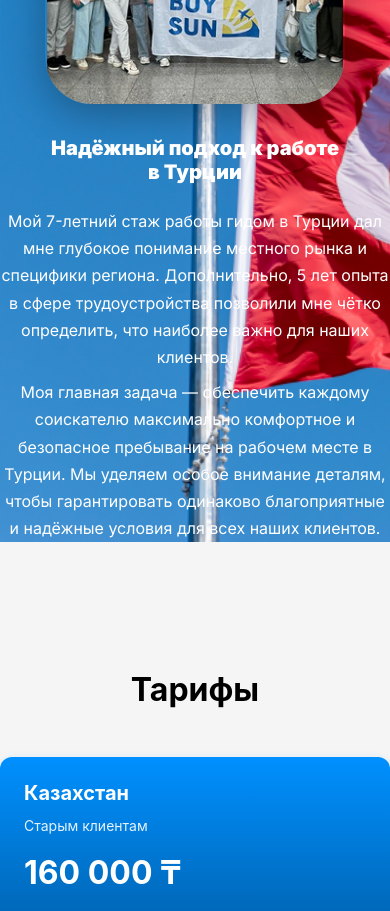
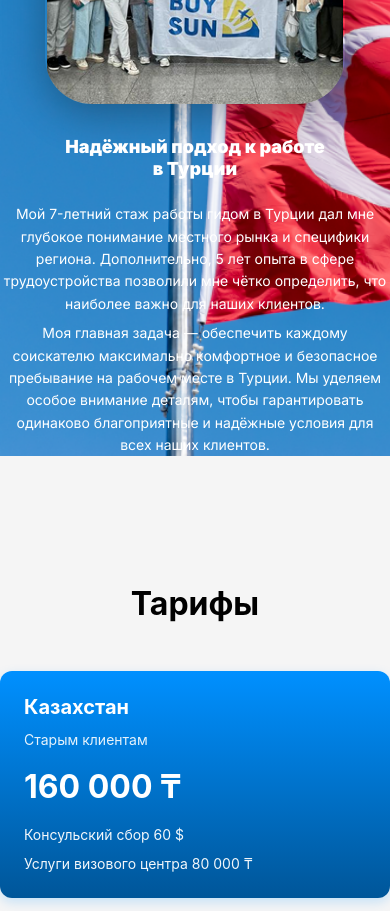
Before and after one commit to idrisqtt/buy-sun_landingpage, a React (Vite) app: page / in a window 390 px wide. Shown: the part 1840-2751 px from the top of the page. Built offline with nearby package versions, Linux system fonts and the light colour scheme.

Commit message:
Reduce Section 3 text size and increase width to decrease height

```diff
--- a/src/Section3.css
+++ b/src/Section3.css
@@ -61,9 +61,9 @@
 .section3-text {
   display: flex;
   flex-direction: column;
-  gap: clamp(1rem, 2vw, 1.5rem);
+  gap: clamp(0.75rem, 1.5vw, 1.25rem);
   color: var(--text-white);
-  max-width: 600px;
+  max-width: 800px;
   width: 100%;
   flex: 1;
   text-align: left;
@@ -74,7 +74,7 @@
 
 .section3-title {
   font-family: 'Inter', sans-serif;
-  font-size: clamp(24px, 4vw, 39px);
+  font-size: clamp(20px, 3.5vw, 32px);
   font-weight: 900;
   line-height: 1.2;
   color: var(--text-white);
@@ -90,8 +90,8 @@
 
 .section3-text-p {
   font-family: 'Inter', sans-serif;
-  font-size: clamp(16px, 2.5vw, 20px);
-  line-height: 1.7;
+  font-size: clamp(14px, 2vw, 18px);
+  line-height: 1.6;
   color: var(--text-white);
   margin: 0;
   text-align: left;
@@ -193,12 +193,12 @@
 
   .section3-title {
     text-align: center;
-    font-size: clamp(20px, 5vw, 28px);
+    font-size: clamp(18px, 4.5vw, 26px);
   }
 
   .section3-text-p {
     text-align: center;
-    font-size: 16px;
+    font-size: clamp(14px, 2vw, 16px);
   }
 }
 
```
